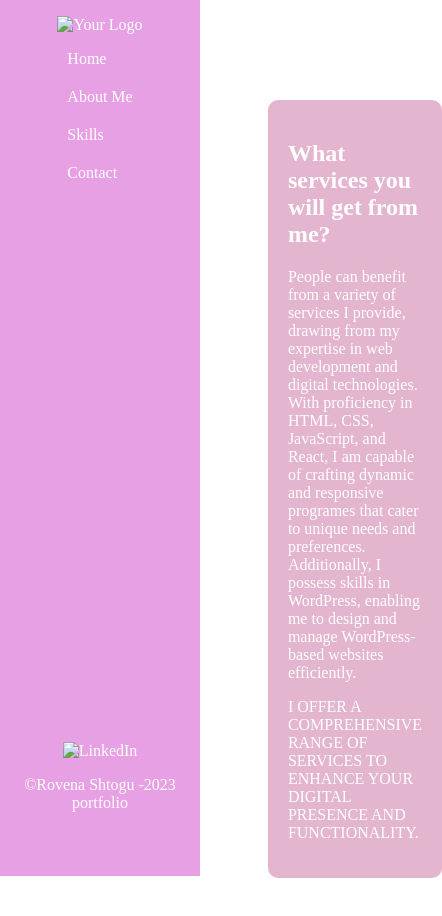
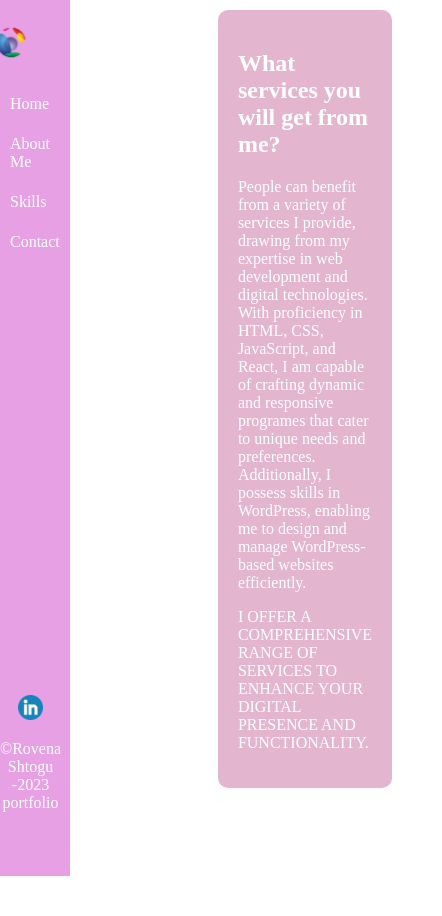
Before and after one commit to rovenashtogu/portfolio-web, a plain HTML site: page src/pages/skills.html in a window 390 px wide. Shown: the whole page, 442 px wide, since content can reach past the window. After the commit the page ends 844 px from the top, so only its background shows below. Drawn offline with Linux system fonts and the light colour scheme.

Commit message:
chore: fixed broken links and added shared layout

```diff
--- a/src/css/about.css
+++ b/src/css/about.css
@@ -1,69 +1,4 @@
-body {
-    margin: 0;
-    padding: 0;
-}
-
-.sidenav {
-    height: 100%;
-    width: 0;
-    position: fixed;
-    z-index: 1;
-    top: 0;
-    left: 0;
-    background-color: whitesmoke;
-    overflow: hidden;
-    transition: 0.5s;
-    padding-top: 60px;
-}
-
-.sidenav {
-    padding: 8px 8px 8px 32px;
-    text-decoration: none;
-    font-size: 25px;
-    color: black;
-    transition: 0.3s;
-}
-
-header {
-    background-color: #e7a0e4;
-    color: white;
-    padding: 1em 0;
-    position: fixed;
-    top: 0;
-    left: 0;
-    height: 100vh;
-    width: 200px;
-    display: flex;
-    flex-direction: column;
-    align-items: center;
-}
-
-nav {
-    display: flex;
-    flex-direction: column;
-    align-items: center;
-}
-
-ul {
-    list-style: none;
-    padding: 0;
-}
-
-li {
-    margin-bottom: 20px;
-}
-
-a {
-    text-decoration: none;
-    color: white;
-}
-
-main {
-    margin-left: 220px;
-    padding: 1em;
-}
-
-.about-section {
+section {
     display: flex;
     justify-content: center;
     align-items: flex-start;
@@ -83,26 +18,8 @@ main {
     color: white;
 }
 
-h2 {
-    font-size: 24px;
+@media screen and (max-width: 600px) {
+    section {
+        margin: 10px 0;
+    }
 }
-
-p {
-    margin-top: 10px;
-}
-
-footer {
-    background-color: #e7a0e4;
-    color: white;
-    text-align: center;
-    padding: 1em 0;
-    position: fixed;
-    bottom: 0;
-    left: 0;
-    width: 200px;
-}
-
-.footer-content {
-    max-width: 200px;
-    margin: 0 auto;
-}\\
--- a/src/css/contact.css
+++ b/src/css/contact.css
@@ -1,75 +1,12 @@
-body {
-    margin: 0;
-    padding-left: 30rem;
-
+section {
+    display: flex;
+    justify-content: center;
+    align-items: flex-start;
+    margin: 100px 0;
 }
 
-.sidenav {
-    height: 100%;
-    width: 0;
-    position: fixed;
-    z-index: 1;
-    top: 0;
-    left: 0;
-    background-color: whitesmoke;
-    overflow: hidden;
-    transition: 0.5s;
-    padding-top: 60px;
+@media screen and (max-width: 600px) {
+    section {
+        margin: 10px 0;
+    }
 }
-
-.sidenav {
-    padding: 8px 8px 8px 32px;
-    text-decoration: none;
-    font-size: 25px;
-    color: black;
-    transition: 0.3s;
-}
-
-header {
-    background-color: #e7a0e4;
-    color: white;
-    padding: 1em 0;
-    position: fixed;
-    top: 0;
-    left: 0;
-    height: 100vh;
-    width: 200px;
-    display: flex;
-    flex-direction: column;
-    align-items: center;
-}
-
-nav {
-    display: flex;
-    flex-direction: column;
-    align-items: center;
-}
-
-ul {
-    list-style: none;
-    padding: 0;
-}
-
-li {
-    margin-bottom: 20px;
-}
-
-a {
-    text-decoration: none;
-    color: white;
-}
-footer {
-    background-color: #e7a0e4;
-    color: white;
-    text-align: center;
-    padding: 1em 0;
-    position: fixed;
-    bottom: 0;
-    left: 0;
-    width: 200px;
-}
-
-.footer-content {
-    max-width: 200px;
-    margin: 0 auto;
-}
--- a/src/css/home.css
+++ b/src/css/home.css
@@ -1,95 +1,7 @@
-body {
-    margin: 0;
-    padding: 0;
-}
-
-.sidenav {
-    height: 100%;
-    width: 0;
-    position: fixed;
-    z-index: 1;
-    top: 0;
-    left: 0;
-    background-color: whitesmoke;
-    overflow: hidden;
-    transition: 0.5s;
-    padding-top: 60px;
-}
-
-.sidenav {
-    padding: 8px 8px 8px 32px;
-    text-decoration: none;
-    font-size: 25px;
-    color: black;
-    transition: 0.3s;
-}
-
-header {
-    background-color: #e7a0e4;
-    color: white;
-    padding: 1em 0;
-    position: fixed;
-    top: 0;
-    left: 0;
-    height: 100vh;
-    width: 200px;
-    display: flex;
-    flex-direction: column;
-    align-items: center;
-}
-
-nav {
-    display: flex;
-    flex-direction: column;
-    align-items: center;
-}
-
-ul {
-    list-style: none;
-    padding: 0;
-}
-
-li {
-    margin-bottom: 20px;
-}
-
-a {
-    text-decoration: none;
-    color: white;
-}
-
-li a:hover {
-    background-color: #9d5a93;
-    color: white;
-}
-
-.active {
-    background-color: #9d5a93;
-    color: white;
-}
-
-.logo {
-    position: fixed;
-    top: 0;
-    left: 10;
-    right: 50;
-    padding-left: 7rem;
-    z-index: 2;
-
-}
-
-.logo img {
-    max-width: 70px;
-}
-
-main {
-    margin-left: 220px;
-}
-
-.intro-section {
+section {
     display: flex;
     justify-content: center;
-    align-items: center;
+    align-items: flex-start;
     margin: 100px 0;
 }
 
@@ -108,69 +20,10 @@ main {
     text-align: center;
 }
 
-h1 {
-    font-size: 24px;
-}
-
-.learn-more-button {
-    display: inline-block;
-    padding: 10px 20px;
-    background-color: #986190;
-    color: white;
-    text-decoration: none;
-    border: 2px solid #fff;
-    border-radius: 5px;
-    margin-top: 10px;
-    transition: background-color 0.3s, color 0.3s;
-}
-
-.learn-more-button:hover {
-    background-color: #fff;
-    color: #e08ddb;
-}
-
-footer {
-    background-color: #e7a0e4;
-    color: white;
-    text-align: center;
-    padding: 1em 0;
-    position: fixed;
-    bottom: 0;
-    left: 0;
-    width: 200px;
-}
-
-.footer-content {
-    max-width: 200px;
-    margin: 0 auto;
-}
 
 @media screen and (max-width: 600px) {
-    header {
-        width: 70px;
-    }
-
-    ul {
-        width: 70px;
-    }
-
-    li {
-        margin-bottom: 10px;
-        padding: 6px 10px;
-
-    }
-
-    .logo {
-        padding-right: 3rem;
-
-    }
-
-    .logo img {
-        max-width: 30px;
-    }
-
-    h1 {
-        font-size: 15px;
+    section {
+        margin: 10px 0;
     }
 
     .intro-text {
@@ -181,12 +34,4 @@ footer {
         text-align: center;
         color: white;
     }
-
-    footer {
-        width: 61px;
-    }
-
-    .footer-content {
-        max-width: 70px;
-    }
 }
--- /dev/null
+++ b/src/css/layout.css
@@ -0,0 +1,170 @@
+body {
+    margin: 0;
+    padding: 0;
+}
+
+.sidenav {
+    height: 100%;
+    width: 0;
+    position: fixed;
+    z-index: 1;
+    top: 0;
+    left: 0;
+    background-color: whitesmoke;
+    overflow: hidden;
+    transition: 0.5s;
+    padding-top: 60px;
+}
+
+.sidenav {
+    padding: 8px 8px 8px 32px;
+    text-decoration: none;
+    font-size: 25px;
+    color: black;
+    transition: 0.3s;
+}
+
+header {
+    background-color: #e7a0e4;
+    color: white;
+    padding: 1em 0;
+    position: fixed;
+    top: 0;
+    left: 0;
+    height: 100vh;
+    width: 200px;
+    display: flex;
+    flex-direction: column;
+    align-items: center;
+}
+
+nav {
+    display: flex;
+    flex-direction: column;
+    align-items: center;
+}
+
+ul {
+    list-style: none;
+    padding: 0;
+}
+
+li {
+    margin-bottom: 20px;
+}
+
+a {
+    text-decoration: none;
+    color: white;
+}
+
+li a:hover {
+    background-color: #9d5a93;
+    color: white;
+}
+
+.active {
+    background-color: #9d5a93;
+    color: white;
+}
+
+.logo {
+    width: 70px;
+}
+
+.linkedin-logo {
+  height: 25px;
+  width: 25px;
+}
+
+main {
+    margin-left: 220px;
+}
+
+.content {
+    display: flex;
+    justify-content: center;
+    align-items: center;
+    margin: 100px 0;
+}
+
+.intro-text {
+    max-width: 600px;
+    padding: 20px;
+    background-color: #e3b5cf;
+    border-radius: 10px;
+    text-align: center;
+    color: white;
+}
+
+.intro-image {
+    flex: 0 0 25%;
+    padding: 10px;
+    text-align: center;
+}
+
+h1 {
+    font-size: 24px;
+}
+
+footer {
+    background-color: #e7a0e4;
+    color: white;
+    text-align: center;
+    padding: 1em 0;
+    position: fixed;
+    bottom: 0;
+    left: 0;
+    width: 200px;
+}
+
+.footer-content {
+    max-width: 200px;
+    margin: 0 auto;
+}
+
+@media screen and (max-width: 600px) {
+    header {
+        width: 70px;
+    }
+
+    ul {
+        width: 70px;
+    }
+
+    li {
+        margin-bottom: 10px;
+        padding: 6px 10px;
+
+    }
+
+    .logo {
+        padding-right: 3rem;
+
+    }
+
+    .logo img {
+        max-width: 30px;
+    }
+
+    h1 {
+        font-size: 15px;
+    }
+
+    .content {
+        max-width: 600px;
+        padding: 10px;
+        background-color: #e3b5cf;
+        border-radius: 10px;
+        text-align: center;
+        color: white;
+    }
+
+    footer {
+        width: 61px;
+    }
+
+    .footer-content {
+        max-width: 70px;
+    }
+}
--- a/src/css/skills.css
+++ b/src/css/skills.css
@@ -1,71 +1,4 @@
-body {
-    margin: 0;
-    padding: 0;
-    padding-left: 20rem;
-}
-
-.sidenav {
-    height: 100%;
-    width: 0;
-    position: fixed;
-    z-index: 1;
-    top: 0;
-    left: 0;
-    background-color: whitesmoke;
-    overflow: hidden;
-    transition: 0.5s;
-    padding-top: 60px;
-}
-
-.sidenav {
-    padding: 8px 8px 8px 32px;
-    text-decoration: none;
-    font-size: 25px;
-    color: black;
-    transition: 0.3s;
-}
-
-header {
-    background-color: #e7a0e4;
-    color: white;
-    padding: 1em 0;
-    position: fixed;
-    top: 0;
-    left: 0;
-    height: 100vh;
-    width: 200px;
-    display: flex;
-    flex-direction: column;
-    align-items: center;
-}
-
-nav {
-    display: flex;
-    flex-direction: column;
-    align-items: center;
-}
-
-ul {
-    list-style: none;
-    padding: 0;
-}
-
-li {
-    margin-bottom: 20px;
-}
-
-a {
-    text-decoration: none;
-    color: white;
-}
-
-.main {
-    background-color: #e7a0e4;
-    text-align: center;
-    padding: 1em;
-}
-
-.skills-section {
+section {
     display: flex;
     justify-content: center;
     align-items: flex-start;
@@ -81,18 +14,8 @@ a {
     color: white;
 }
 
-footer {
-    background-color: #e7a0e4;
-    color: white;
-    text-align: center;
-    padding: 1em 0;
-    position: fixed;
-    bottom: 0;
-    left: 0;
-    width: 200px;
+@media screen and (max-width: 600px) {
+    section {
+        margin: 10px 0;
+    }
 }
-
-.footer-content {
-    max-width: 200px;
-    margin: 0 auto;
-}
--- a/src/pages/skills.html
+++ b/src/pages/skills.html
@@ -4,9 +4,10 @@
 <head>
     <meta charset="UTF-8">
     <meta name="viewport" content="width=device-width, initial-scale=1.0">
-    <title>About Me - Rovena Shtogu's Portfolio</title>
+    <title>Rovena Shtogu's - Portfolio</title>
+    <link rel="stylesheet" href="../css/layout.css">
     <link rel="stylesheet" href="../css/skills.css">
-
+    <link rel="stylesheet" href="https://cdnjs.cloudflare.com/ajax/libs/font-awesome/6.0.0-beta3/css/all.min.css">
 
     <script>
         function openNav() {
@@ -22,11 +23,11 @@
 <body>
     <header>
         <nav>
-            <div class="logo">
-                <img src="/src/img/logo.png" alt="Your Logo">
+            <div>
+                <img class="logo" src="../img/logo.png" alt="Your Logo">
             </div>
             <ul>
-                <li><a href="./index.html">Home</a></li>
+                <li><a href="../index.html">Home</a></li>
                 <li><a href="./about.html">About Me</a></li>
                 <li><a href="./skills.html">Skills</a></li>
                 <li><a href="./contact.html">Contact</a></li>
@@ -34,8 +35,9 @@
         </nav>
     </header>
 
+
     <main>
-        <section class="skills-section">
+        <section>
             <div class="skills-description">
                 <h2>What services you will get from me?</h2>
                 <p>People can benefit from a variety of services I provide, drawing from my expertise in web development and digital
@@ -51,12 +53,13 @@
     <footer>
         <div class="footer-content">
             <a href="https://www.linkedin.com/in/rovena-shtogu-50879b257/" target="_blank">
-                <img src="linkedin-icon.png" alt="LinkedIn">
+                <img class="linkedin-logo" src="../img/linkedin-logo.png" alt="LinkedIn">
             </a>
         </div>
 
         <p style="color: white;">&copy;Rovena Shtogu -2023 portfolio</p>
     </footer>
+
 </body>
 
 </html>
```
Also changed, not shown: src/index.html (+7 -12 lines), src/pages/about.html (+9 -10 lines), src/pages/contact.html (+13 -6 lines), src/img/linkedin-logo.png (added), src/img/logo.png (added), src/img/photo.jpg (renamed from src/img/photo1.jpg).
